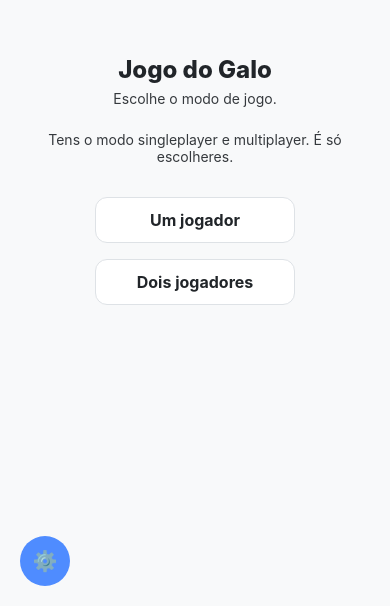
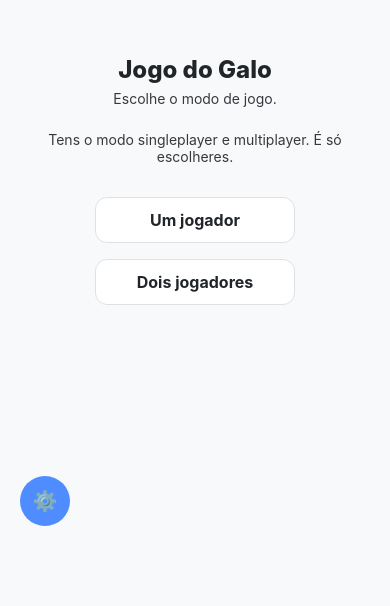
Before and after one commit to carlosazevedo2006/Projeto-Programa-o-para-Dispositivos-Moveis, a React Native app in the folder jogogalo4/: screen / in a window 390 px wide. Shown: the part 238-844 px from the top of the page. Built offline with nearby package versions, Linux system fonts and the light colour scheme.

Commit message:
Update SettingsButton.tsx

```diff
--- a/jogogalo4/src/components/SettingsButton.tsx
+++ b/jogogalo4/src/components/SettingsButton.tsx
@@ -115,9 +115,9 @@ const styles = StyleSheet.create({
     position: "absolute",           // Posicionamento absoluto na tela
 
     // ✅ POSIÇÃO INFERIOR ESQUERDA
-    bottom: Platform.OS === 'ios' ? 34 : 20, // Mais espaço no iOS para evitar barra de gestos
+    bottom: Platform.OS === 'ios' ? 100 : 80, // Mais espaço no iOS para evitar barra de gestos
     left: 20,                       // 20 pontos da borda esquerda
-
+    zIndex: 10,
     /**
      * Porque Platform.OS?
      * - iOS tem uma barra de gestos na parte inferior que pode interferir
```
